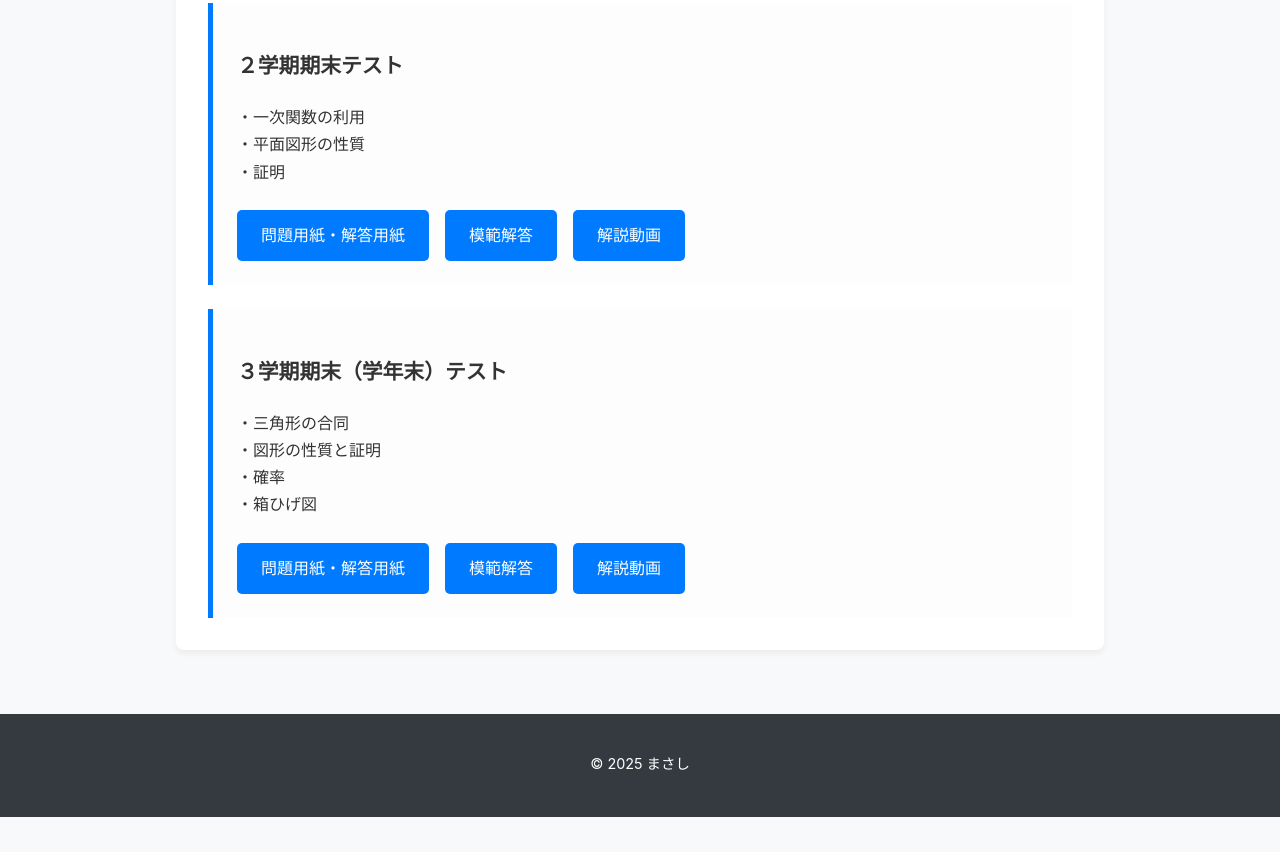
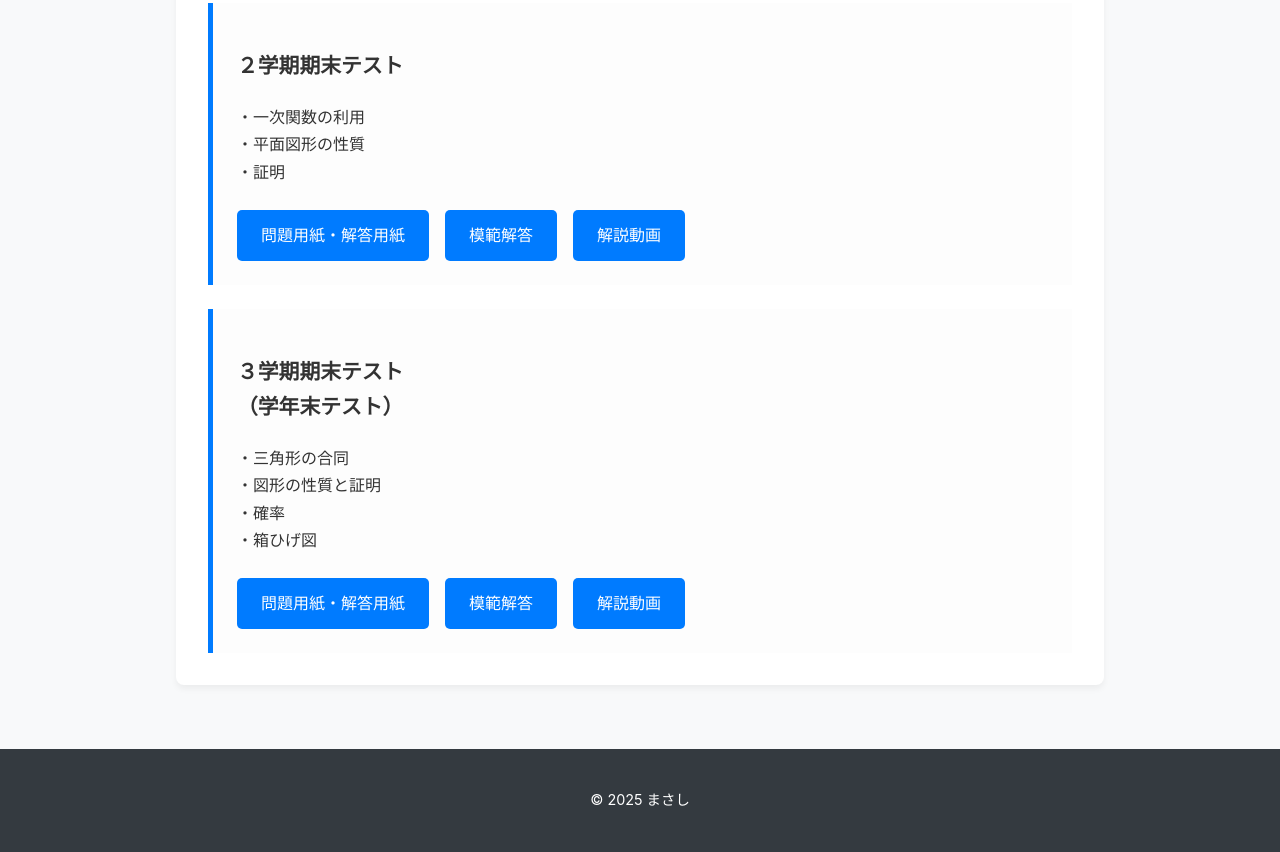
Before and after one commit to masashi-sup/testest, a plain HTML site: page testest/math/2/index.html in a window 1280 px wide. Shown: the part 1136-1988 px from the top of the page. Before the commit the page ends 1953 px from the top, so only its background shows below. Drawn offline with Linux system fonts and the light colour scheme.

Commit message:
Update index.html

```diff
--- a/testest/math/2/index.html
+++ b/testest/math/2/index.html
@@ -52,7 +52,7 @@
                 </div>
             </div>
             <div class="problem-item">
-                <h3>３学期期末（学年末）テスト</h3>
+                <h3>３学期期末テスト<br>（学年末テスト）</h3>
                 <p>・三角形の合同<br>・図形の性質と証明<br>・確率<br>・箱ひげ図</p>
                 <div class="links">
                     <a href="3-fin/qa.html" class="btn">問題用紙・解答用紙</a>
```
